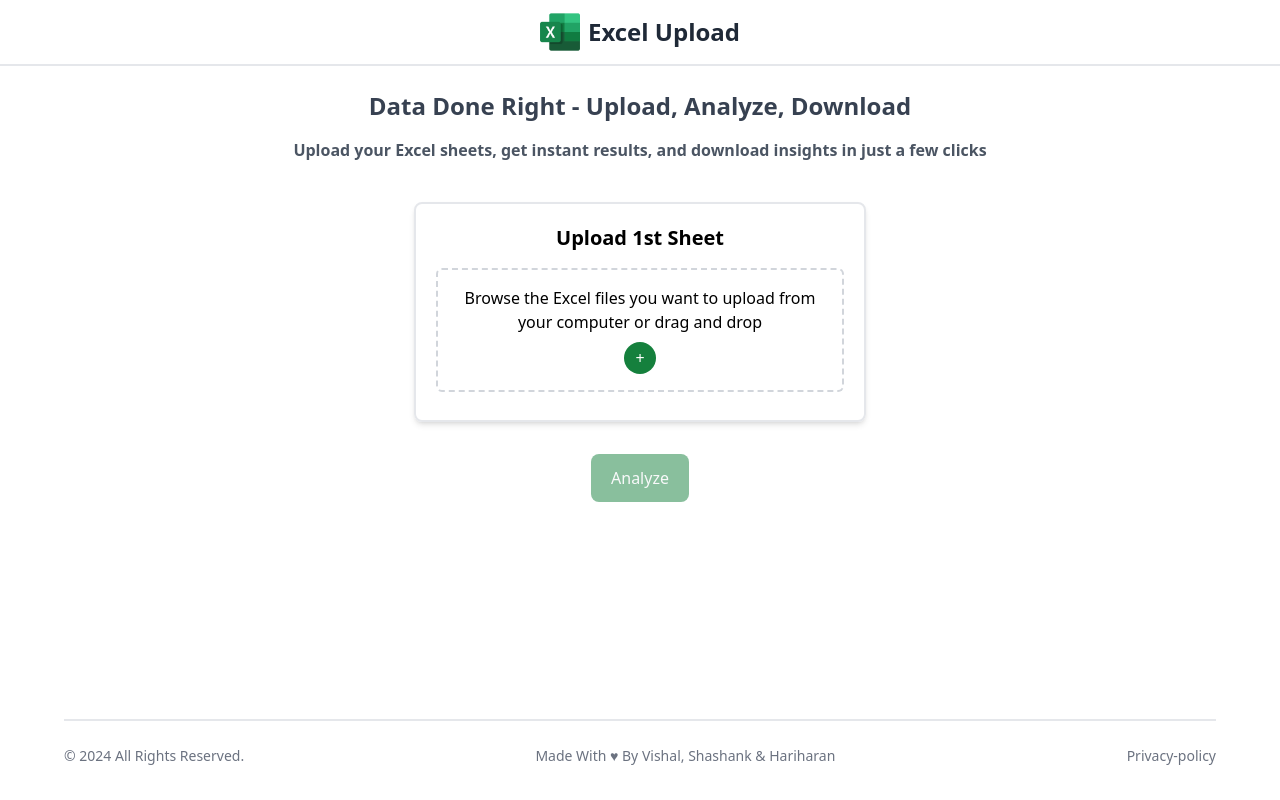
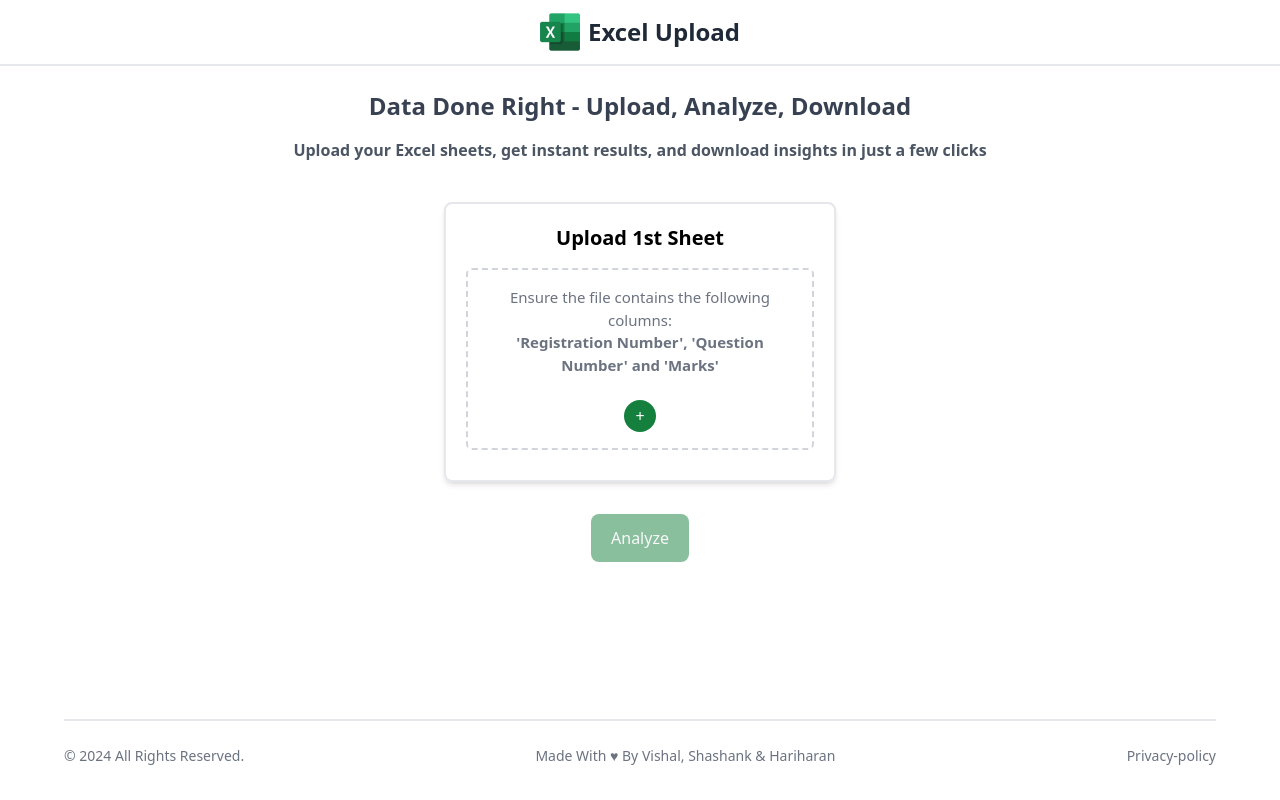
Before and after one commit to Vishal-1004/Excel-Sheet-Analysis-College-Automation-Project-, a React (Vite) app: page / in a window 1280 px wide. Built offline with nearby package versions, Linux system fonts and the light colour scheme.

Commit message:
enhanced the upload component

```diff
--- a/src/Components/ExcelUpload.jsx
+++ b/src/Components/ExcelUpload.jsx
@@ -2,6 +2,10 @@ import { read, utils } from "xlsx";
 import ToastMsg from "../Utils/ToastMsg";
 
 const ExcelUpload = ({ heading, onFileChange, sheetNo }) => {
+  const MessageSheetOne = "'Registration Number', 'Question Number' and 'Marks'";
+  const MessageSheetTwo = "'Registration Number' and 'Question Number'";
+  const message = (sheetNo === 1) ? MessageSheetOne : MessageSheetTwo;
+
   const handleFileChange = async (event) => {
     const file = event.target.files[0];
     let success = false;
@@ -56,7 +60,7 @@ const ExcelUpload = ({ heading, onFileChange, sheetNo }) => {
   };
 
   return (
-    <div className="border-2 mt-4 border-gray-200 p-5 rounded-lg text-center w-[90vw] sm:w-1/2 md:w-2/3 md:h-[220px] mx-auto shadow-md">
+    <div className="border-2 mt-4 border-gray-200 p-5 rounded-lg text-center w-[80vw] sm:w-3/4 md:w-4/5 h-[280px] mx-auto shadow-md">
       <h2 className="text-xl font-semibold mb-4">{heading}</h2>
 
       <div className="relative inline-block w-full">
@@ -69,10 +73,12 @@ const ExcelUpload = ({ heading, onFileChange, sheetNo }) => {
         />
         <label
           htmlFor={`file-upload-${heading}`}
-          className="block cursor-pointer border-2 border-dashed border-gray-300 rounded-md p-4 hover:bg-gray-100 transition"
+          className="block cursor-pointer border-2 border-dashed border-gray-300 rounded-md p-4 hover:bg-gray-100 transition h-[200px] md:h-auto flex flex-col items-center justify-center"
         >
-          Browse the Excel files you want to upload from your computer or drag
-          and drop
+          <p className="text-gray-500 mb-4 text-[15px]">
+            Ensure the file contains the following columns: <br />
+            <strong>{message}</strong>
+          </p>
           <div className="bg-green-700 text-white rounded-full w-8 h-8 flex items-center justify-center mt-2 mx-auto">
             +
           </div>
```
